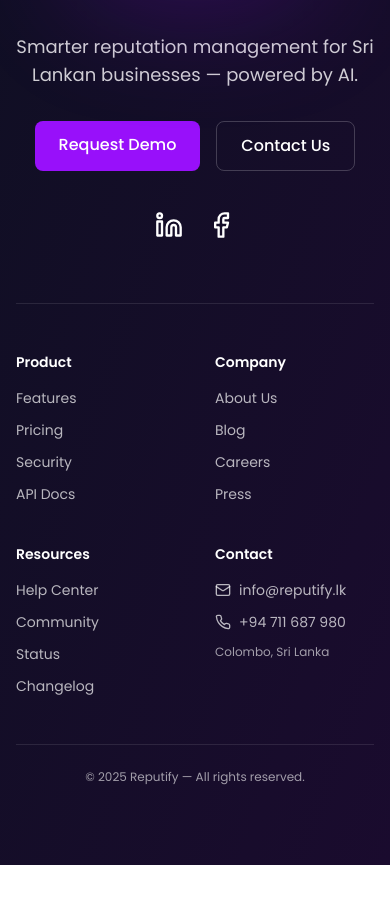
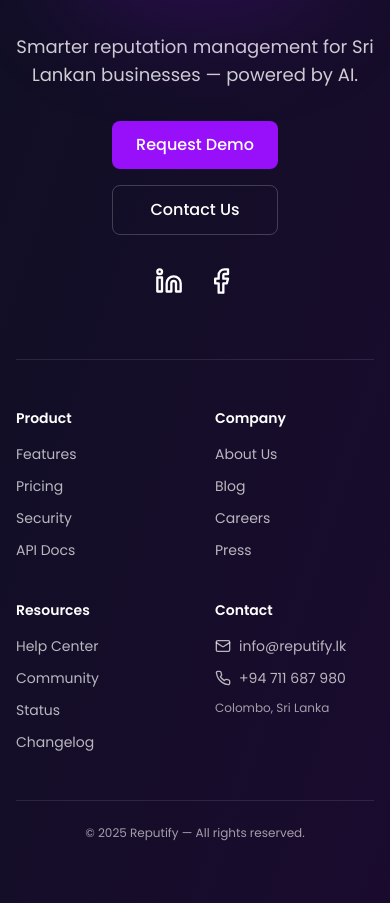
Before and after one commit to anjaya02/reputify-marketing, a Next.js app: page / in a window 390 px wide. Shown: the part 11000-11903 px from the top of the page. Before the commit the page ends 11865 px from the top, so only its background shows below. Built offline with nearby package versions, Linux system fonts and the light colour scheme.

Commit message:
Fix button sizing consistency for Request Demo and Contact Us buttons

```diff
--- a/components/footer.tsx
+++ b/components/footer.tsx
@@ -31,18 +31,18 @@ export default function Footer() {
           </p>
 
           {/* CTA */}
-          <div className="flex gap-4 mb-10">
+          <div className="flex flex-col sm:flex-row gap-4 mb-8">
             <Link
               href="#pricing"
               onClick={(e) => scrollToId(e, "#pricing")}
-              className="px-6 py-3 bg-purple-600 hover:bg-purple-500 hover:scale-105 hover:shadow-lg hover:shadow-purple-500/50 rounded-md transition-all duration-300 font-medium"
+              className="px-6 py-3 bg-purple-600 hover:bg-purple-500 hover:scale-105 hover:shadow-lg hover:shadow-purple-500/50 rounded-md transition-all duration-300 font-medium text-center"
             >
               Request Demo
             </Link>
             <Link
               href="#contact"
               onClick={(e) => scrollToId(e, "#contact")}
-              className="px-6 py-3 border border-white/20 hover:border-purple-400 hover:bg-purple-600/10 hover:scale-105 rounded-md transition-all duration-300 font-medium"
+              className="px-6 py-3 border border-white/20 hover:border-purple-400 hover:bg-purple-600/10 hover:scale-105 rounded-md transition-all duration-300 font-medium text-center"
             >
               Contact Us
             </Link>
```
